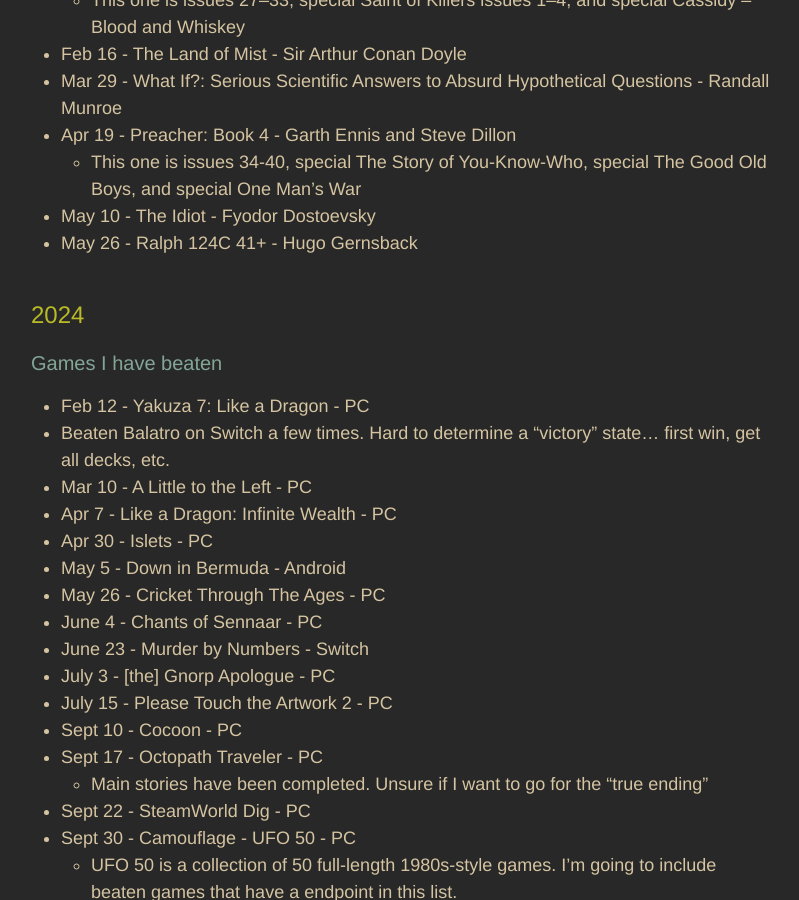
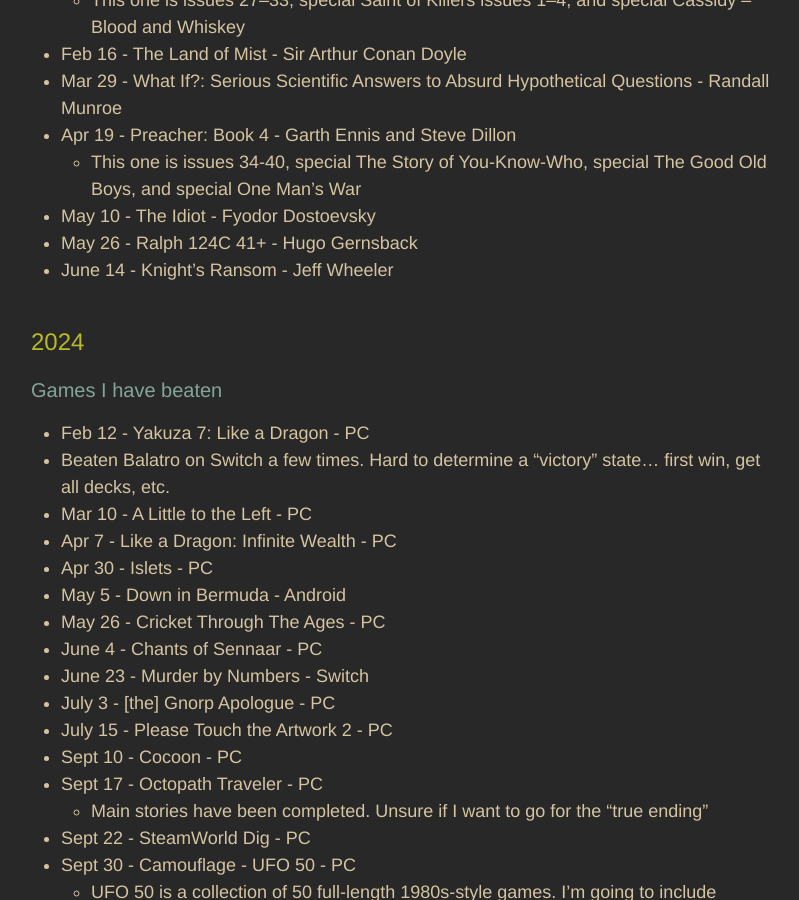
Before and after one commit to adkinsrs/sadkins_site, a Jekyll site: the page built from misc.md, in a window 1280 px wide and 900 px high, scrolled down 1172 px. Shown: the whole window, without its empty margins (239-1038 px from the left). Built offline with Jekyll 4.4.1, drawn with Linux system fonts in a browser that asks for light colours.

Commit message:
read a book

```diff
--- a/misc.md
+++ b/misc.md
@@ -48,6 +48,7 @@
   * This one is issues 34-40, special The Story of You-Know-Who, special The Good Old Boys, and special One Man's War
 * May 10 - The Idiot - Fyodor Dostoevsky
 * May 26 - Ralph 124C 41+ - Hugo Gernsback
+* June 14 - Knight's Ransom - Jeff Wheeler
 
 ## 2024
 
```
